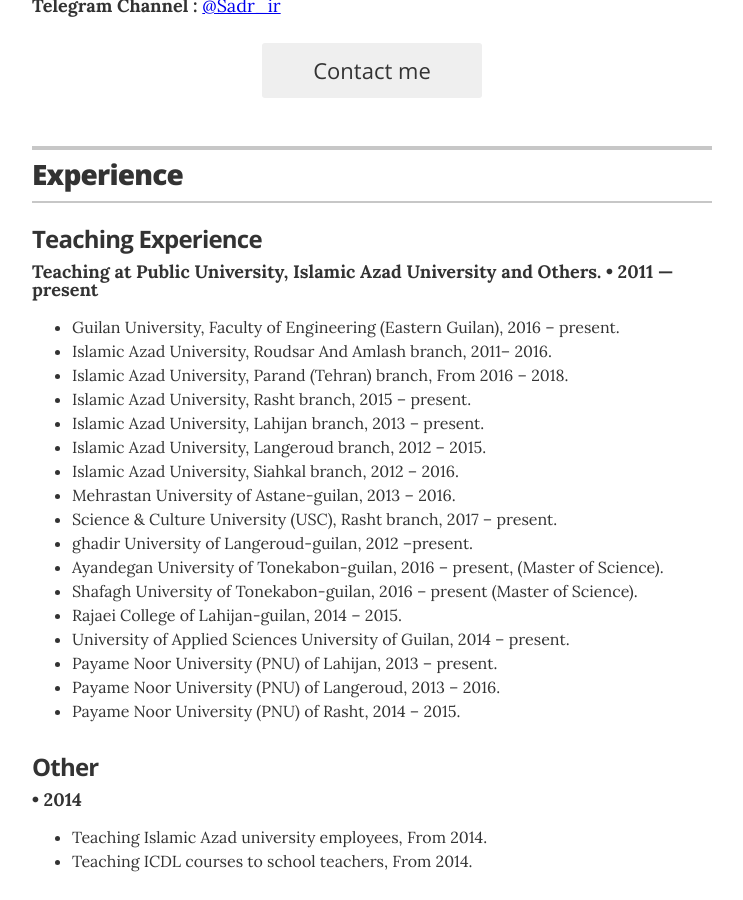
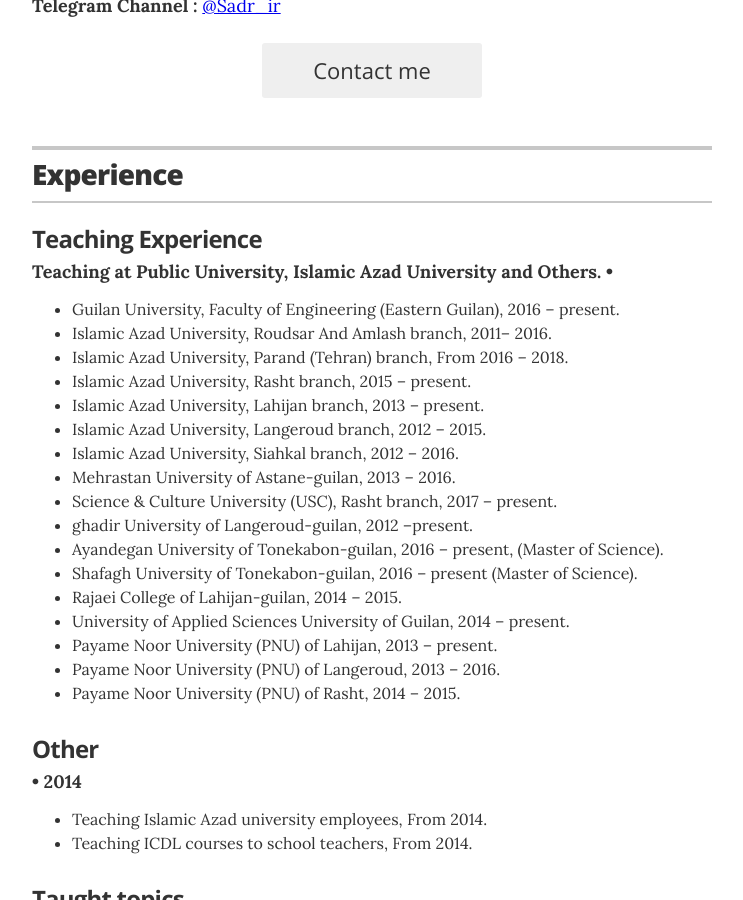
Before and after one commit to hosseinsadr/hosseinsadr.github.io, a Jekyll site: the page built from index.html, in a window 1280 px wide and 900 px high, scrolled down 321 px. Shown: the whole window, without its empty margins (268-1011 px from the left). Built offline with Jekyll 4.4.1, drawn with Linux system fonts in a browser that asks for light colours.

Commit message:
Update experience.yml

```diff
--- a/_data/experience.yml
+++ b/_data/experience.yml
@@ -2,7 +2,7 @@
 # Teaching Experience
 - company: Teaching Experience
   position: Teaching at Public University, Islamic Azad University and Others.
-  duration: 2011 &mdash; present
+
   summary: <ul class="resume-item-list"><li>Guilan University, Faculty of Engineering (Eastern Guilan), 2016 – present.</li><li>Islamic Azad University, Roudsar And Amlash branch, 2011– 2016.</li><li>Islamic Azad University, Parand (Tehran) branch, From 2016 – 2018.</li><li>Islamic Azad University, Rasht branch, 2015 – present.</li><li>Islamic Azad University, Lahijan branch, 2013 – present.</li><li>Islamic Azad University, Langeroud branch, 2012 – 2015.</li><li>Islamic Azad University, Siahkal branch, 2012 – 2016.</li><li>Mehrastan University of Astane-guilan, 2013 – 2016.</li><li>Science & Culture University (USC), Rasht branch, 2017 – present.</li><li>ghadir University of Langeroud-guilan, 2012 –present.</li><li>Ayandegan University of Tonekabon-guilan, 2016 – present, (Master of Science).</li><li>Shafagh University of Tonekabon-guilan, 2016 – present (Master of Science).</li><li>Rajaei College of Lahijan-guilan, 2014 – 2015.</li><li>University of Applied Sciences University of Guilan, 2014 – present.</li><li>Payame Noor University (PNU) of Lahijan, 2013 – present.</li><li>Payame Noor University (PNU) of Langeroud, 2013 – 2016.</li><li>Payame Noor University (PNU) of Rasht, 2014 – 2015.</li></ul>
 
 # Other
```
